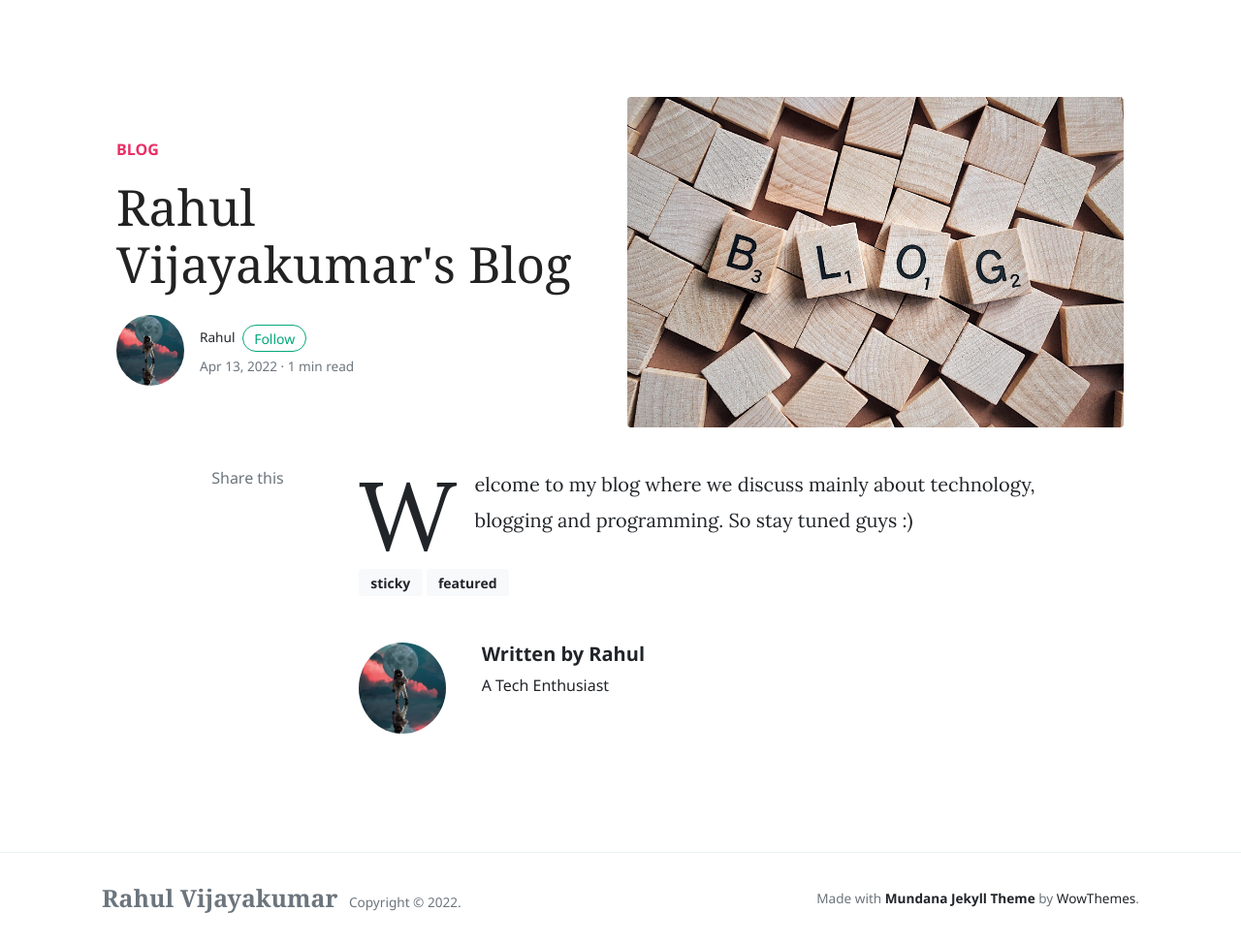
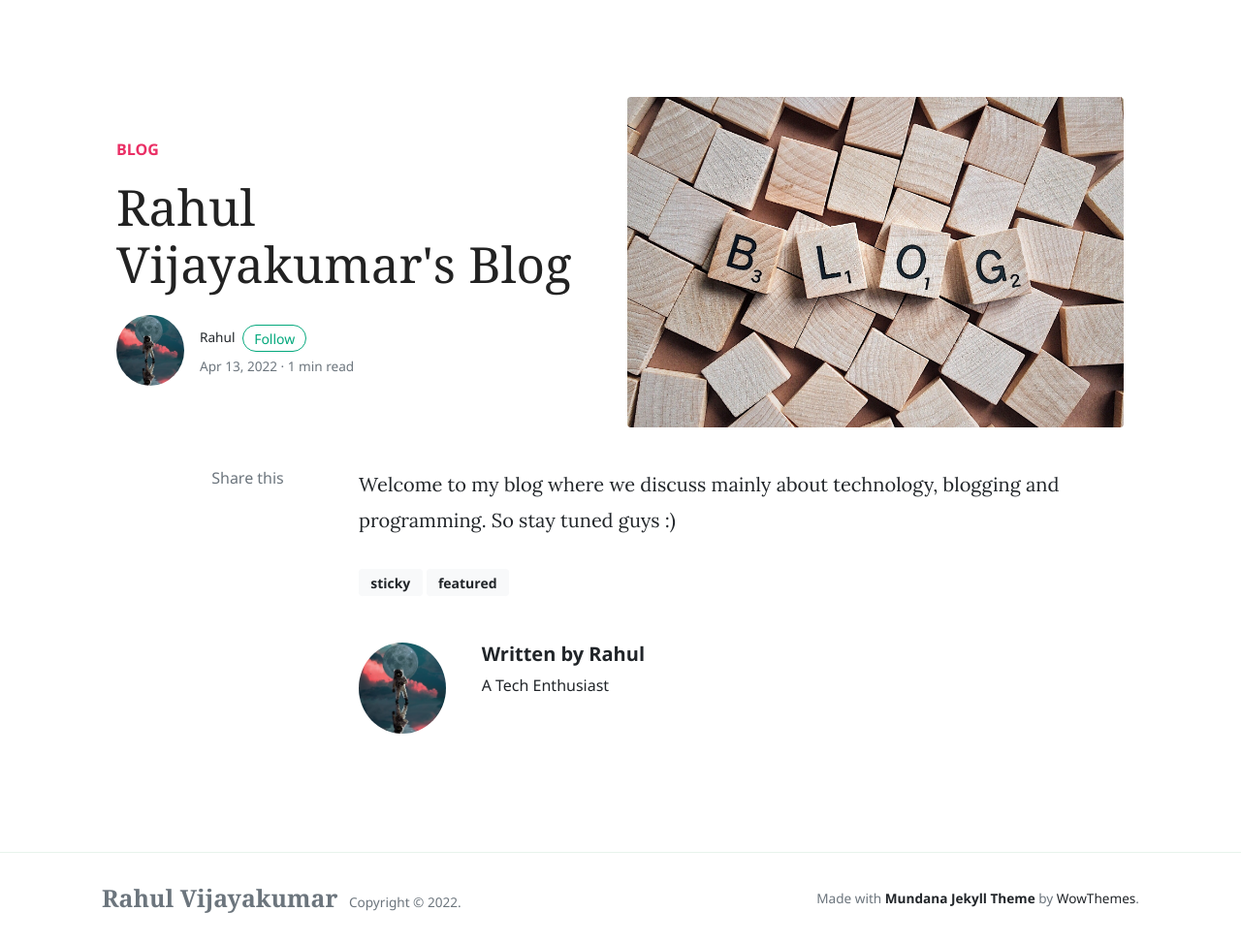
Before and after one commit to rahulvk007/rahulvk007.github.io, a Jekyll site: the page built from _posts/2022-04-13-hello-world.md, in a window 1280 px wide and 973 px high. Shown: the whole window at 97% size. Built offline with Jekyll 4.4.1, drawn with Linux system fonts in a browser that asks for light colours; nearby versions of some CDN libraries; comment, search, counter and statistics services are not loaded.

Commit message:
Update theme.css

```diff
--- a/assets/css/theme.css
+++ b/assets/css/theme.css
@@ -682,13 +682,7 @@ article blockquote:before {
 	float:left;
 	line-height:1;
 }
-article:first-letter {
-	float:left;
-	font-size:5em;
-	line-height:1;
-	margin:0 .2em 0 0;
-	vertical-align:top;
-}
+
 article h1,article h2,article h3,article h4,article h5,article h6,article .h1,article .h2,article .h3,article .h4,article .h5,article .h6 {
 	margin-bottom:2rem;
 	margin-top:2rem;
```
